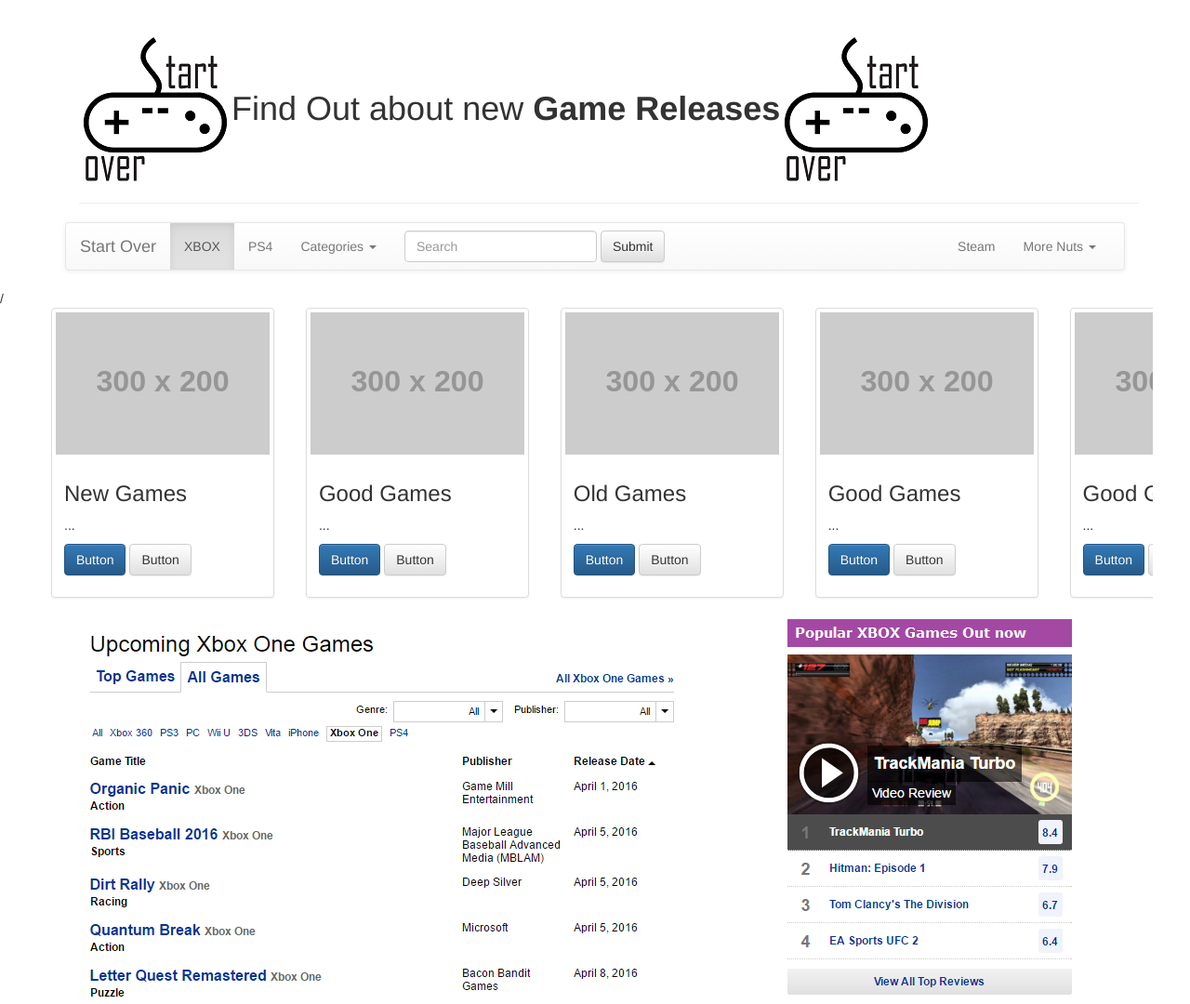
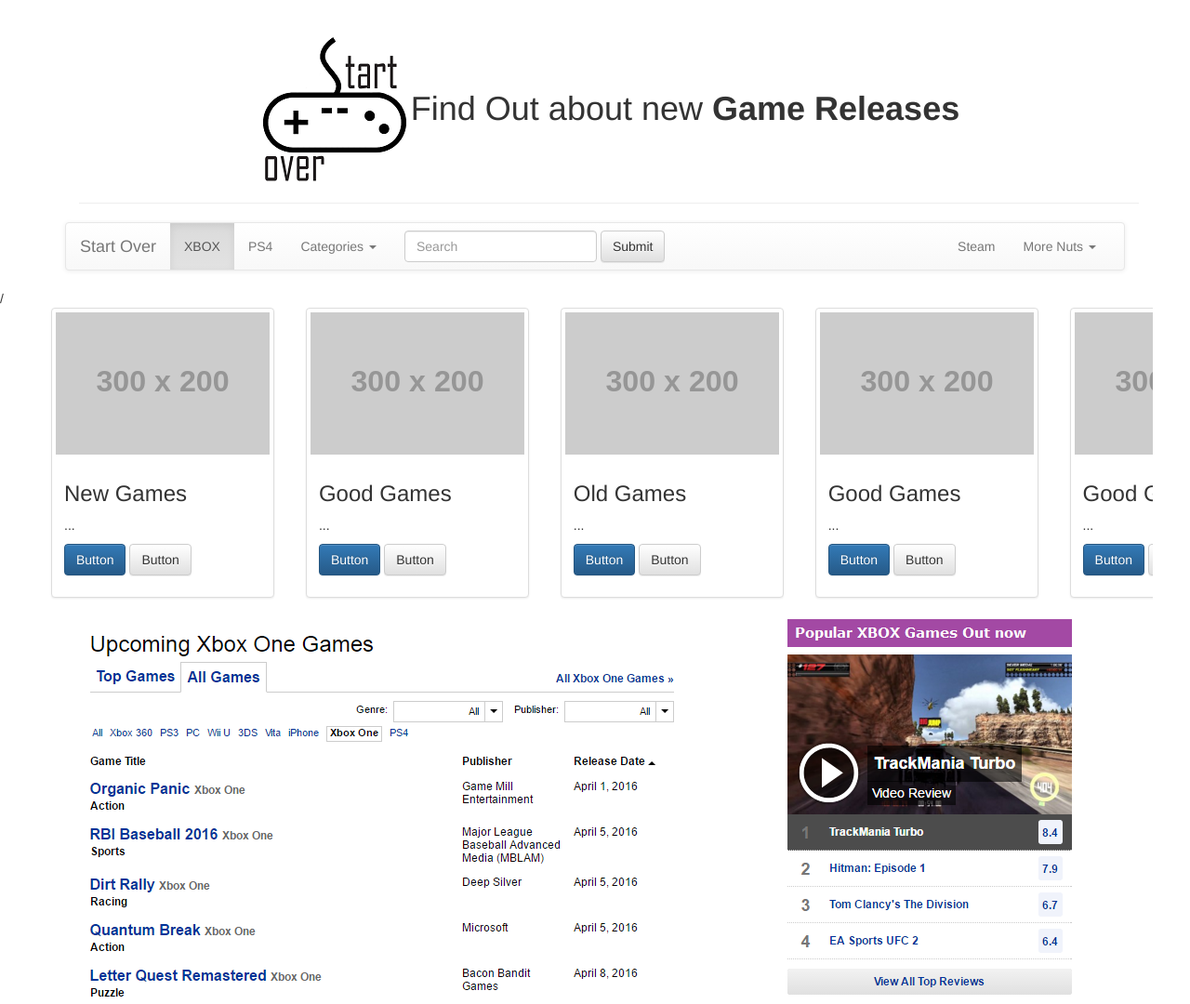
Before and after one commit to esotcm/StartOver, a plain HTML site: page index.html in a window 1280 px wide. Shown: the top 1080 px of the page at 93% size. Drawn offline with nearby package versions, Linux system fonts and the light colour scheme; placeholder pictures from the web are drawn by us.

Commit message:
Update index.html

```diff
--- a/index.html
+++ b/index.html
@@ -17,7 +17,7 @@
             <div class="container">
             <header class="page-header">
 
-                <h1> <img src="logo-(1).png">Find Out about new <b>Game Releases</b><img src="logo-(1).png"></h1>
+                <h1 class="text-center"> <img src="logo-(1).png">Find Out about new <b>Game Releases</b></h1>
             </header>
         </div>
 <nav id="navbar-main" class="navbar navbar-default">
```
